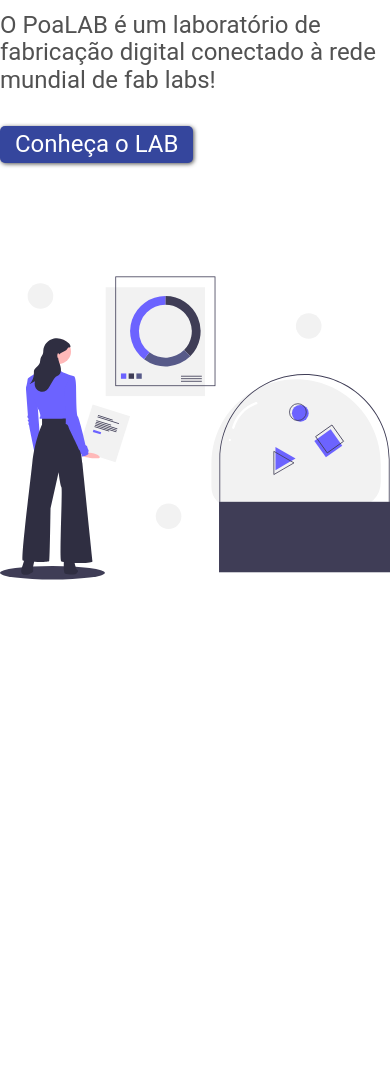
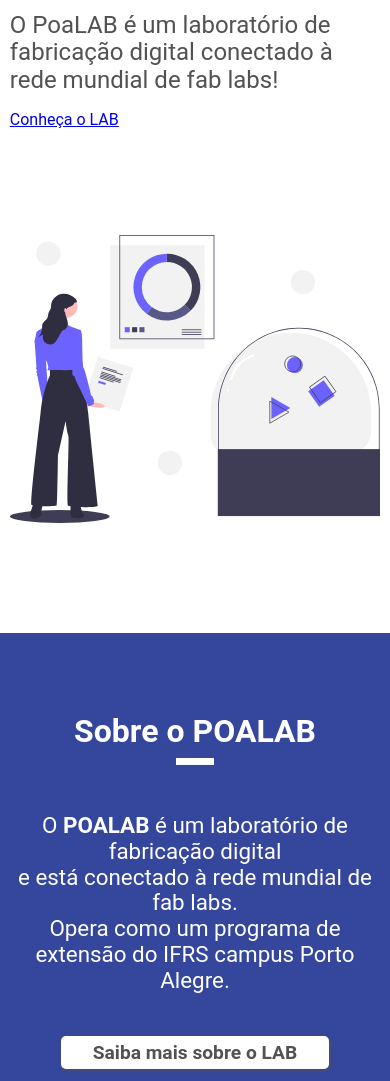
Before and after one commit to githiago-f/poalab, a plain HTML site: page index.html in a window 390 px wide. Shown: the part 179-1260 px from the top of the page. Before the commit the page ends 862 px from the top, so only its background shows below. Drawn offline with Linux system fonts and the light colour scheme.

Commit message:
seção sobre o lab

```diff
--- /dev/null
+++ b/assets/css/font.css
@@ -0,0 +1,10 @@
+.text-center { text-align: center; }
+.bg-blue { background-color: var(--saphire); }
+.bg-white { background-color: #fff; }
+.text-black { color: #525252; }
+.text-white { color: #fff; }
+.text-secondary { color: #525252; }
+
+.text-larger { font-size: 3rem; }
+.text-large { font-size: 1.4rem; }
+.text-md { font-size: 2rem;}
--- a/assets/css/header.css
+++ b/assets/css/header.css
@@ -1,6 +1,9 @@
 header.menu {
   min-height: 2.5rem;
   padding: 15px 0px;
+  display: flex;
+  justify-content: space-between;
+  align-items: center;
 }
 
 h1.logo {
@@ -16,12 +19,6 @@
 
 .logo-label {
   color: var(--saphire);
-}
-
-header.menu {
-  display: flex;
-  justify-content: space-between;
-  align-items: center;
 }
 
 header.menu nav ul {
@@ -61,7 +58,6 @@
   }
   header.menu nav {
     display: none;
-    background-color: rgb(236, 236, 236);
   }
   header.menu nav ul {
     list-style: none;
--- a/assets/css/style.css
+++ b/assets/css/style.css
@@ -36,14 +36,6 @@
   position: relative;
 }
 
-.text-larger {
-  font-size: 3rem;
-}
-
-.text-secondary {
-  color: #525252;
-}
-
 .inline {
   display: flex;
   flex-direction: row;
@@ -59,17 +51,20 @@
   justify-content: center;
 }
 
-.call-to-action {
+.btn {
   border-radius: 5px;
-  padding: 5px 15px;
-  font-size: 1.5rem;
+  padding: 5px 2rem;
+  font-size: 1.2rem;
+  font-weight: 600;
   text-decoration: none;
-  background-color: var(--saphire);
   width: fit-content;
-  color: #fff;
   box-shadow: 1px 1px 4px #525252;
   margin: 15px 0;
 }
+
+.py-5 { padding: 5rem 0; }
+.mb-3 { margin-bottom: 3rem; }
+.mt-3 { margin-bottom: 3rem; }
 
 @media screen and (max-width: 1400px) {
   .container {
@@ -102,6 +97,6 @@
 
 @media screen and (max-width: 576px) {
   .container {
-    width: 100%;
+    width: 95%;
   }
 }
--- a/index.html
+++ b/index.html
@@ -7,6 +7,7 @@
   <title>Home - PoaLAB</title>
   <link rel="stylesheet" href="./assets/css/style.css" />
   <link rel="stylesheet" href="./assets/css/header.css" />
+  <link rel="stylesheet" href="./assets/css/font.css" />
   <meta name="description" content="Landing page of PoaLAB" />
   <link rel="shortcut icon" href="./favicon.ico" type="image/x-icon">
 </head>
@@ -43,14 +44,24 @@
         <h2 style="margin-bottom: 15px;">Um fab lab em Porto Alegre!</h2>
         <p class="text-secondary" style="font-size: 1.5rem;">O PoaLAB é um laboratório de fabricação digital conectado à rede
           mundial de fab labs!</p>
-        <a href="#" class="call-to-action">Conheça o LAB</a>
+        <a href="#">Conheça o LAB</a>
       </div>
       <div>
         <img src="./assets/img/undraw_creative_experiment_-8-dk3.svg" width="100%" height="500px" alt="banner" />
       </div>
     </section>
-    <section class="">
-      <div class="container">
+    <section id="sobre" class="bg-blue py-5">
+      <div class="container text-center">
+        <div class="mb-3">
+          <h2 class="text-white text-md">Sobre o POALAB</h2>
+          <div style="height: 7px; width: 10%; background-color: #fff; margin: auto;"></div>
+        </div>
+        <p class="text-white text-large" style="max-width: 553px; margin: 0 auto 3rem auto;">
+          O <b>POALAB</b> é um laboratório de fabricação digital<br />
+          e está conectado à rede mundial de fab labs.<br />
+          Opera como um programa de extensão do IFRS campus Porto Alegre.
+        </p>
+        <a class="btn text-black bg-white" href="#">Saiba mais sobre o LAB</a>
       </div>
     </section>
     <footer>
```
Also changed, not shown: agendar-visita.html (+26 -6 lines).
